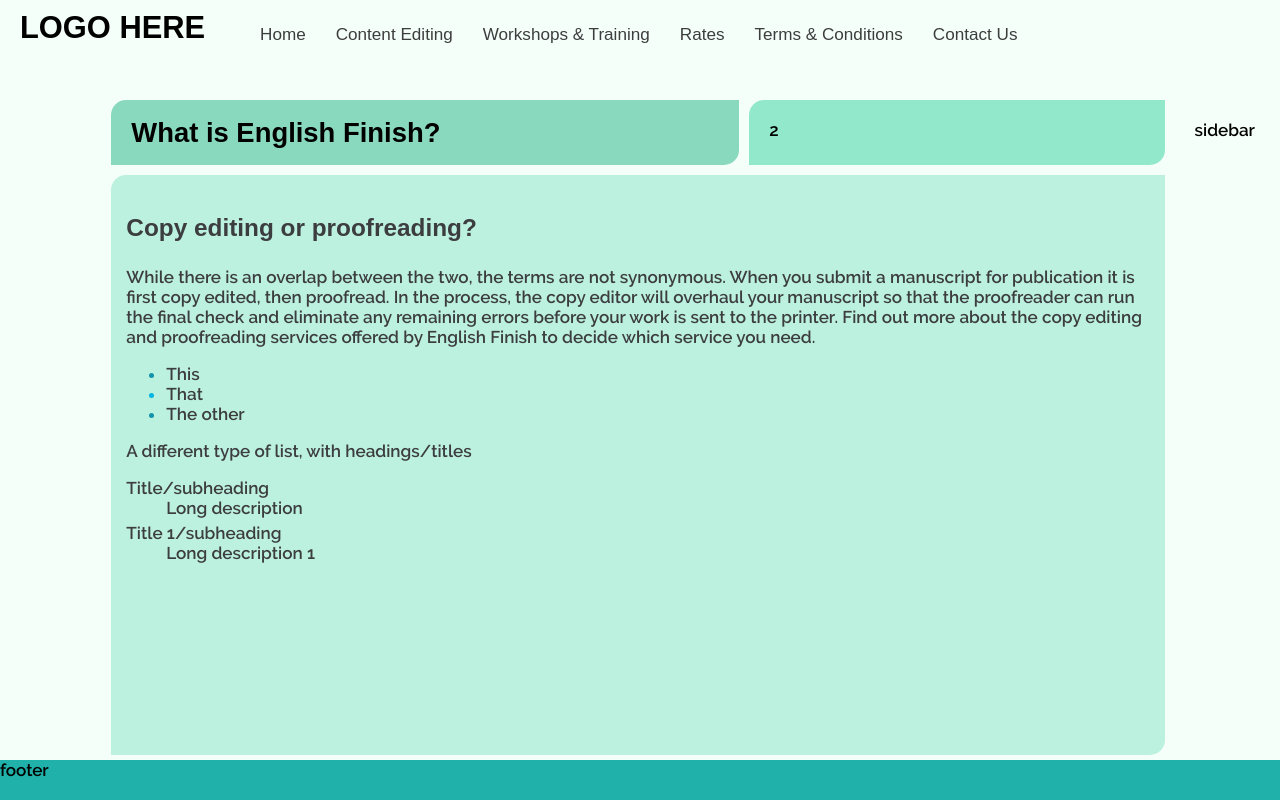
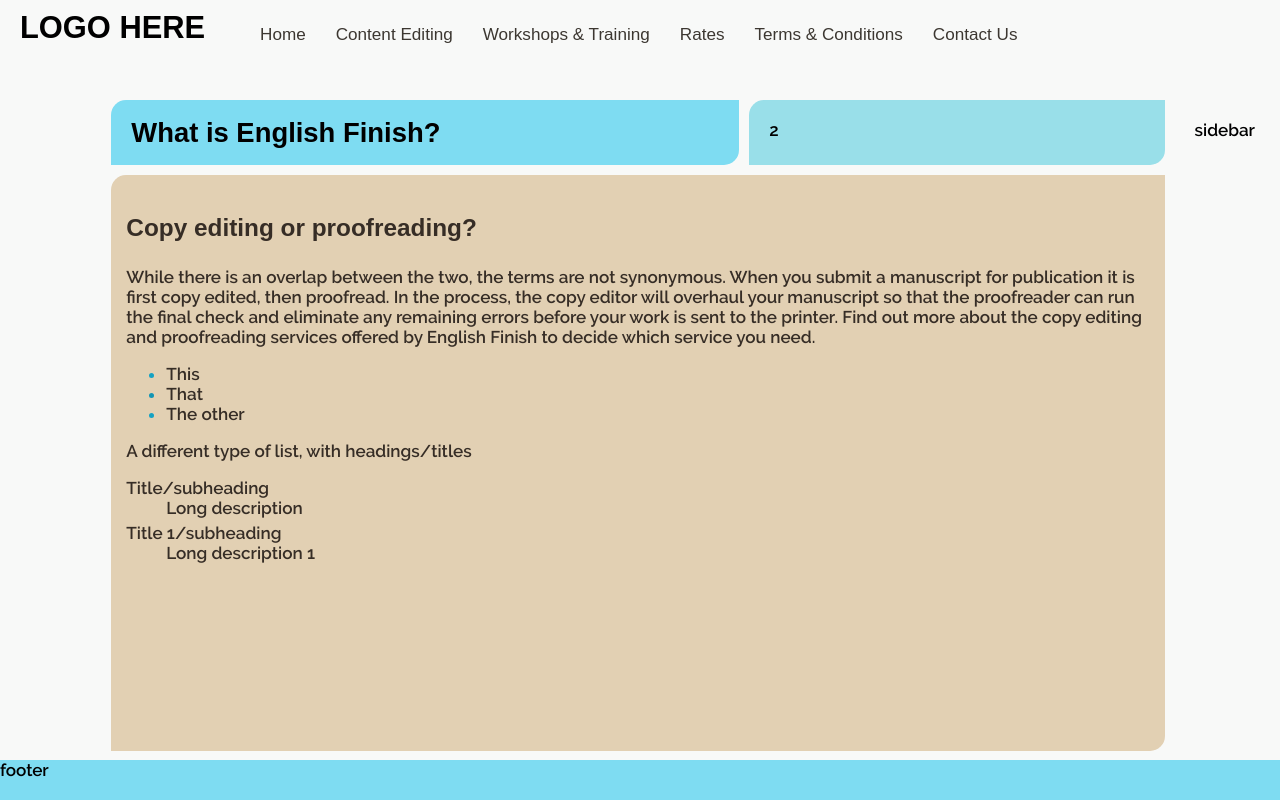
Before and after one commit to MissArray/Artigraphy-BLUEPRINT, a plain HTML site: page index.html in a window 1280 px wide. Drawn offline with Linux system fonts and the light colour scheme.

Commit message:
Added style guide and adjusted colour scheme

```diff
--- a/style.css
+++ b/style.css
@@ -16,19 +16,20 @@
 
 
 :root {
-  --accent-colour1: #ff9175;
+  --accent-colour1: #70D9F1;
+  --accent-colour2: #CA9171;
   --bodytext: 'Raleway', Arial, sans-serif;
   --medium-text: 'Raleway Medium', Arial, Helvetica, sans-serif;
   --semibold-text: 'Raleway Semibold', Arial, sans-serif;
-  --main-bckg-colour: 	mintcream;
-  --bckg-colour-darker1: #91e8cb;
-  --bckg-colour-darker2: #89d9be;
-  --list-marker-colour-even: rgb(0, 181, 226);
-  --list-marker-colour-odd: #1492a8;
-  --linkcolour-unv: #3c3d3e;      /*Baltic Sea, balticsea*/
-  --main-txt-colour: #3c3d3e;
-  --main-txt-bckg: #BDF1DF;
-  --sliding-menu-bckg: #F49D69;
+  --basic-bckg-colour: 	#F8F9F8;
+  --bckg-colour-darker1: #99dfe9;
+  --bckg-colour-darker2: #7EDCF2;
+  --list-marker-colour-even: #1295b4;
+  --list-marker-colour-odd: #14a2c3;
+  --linkcolour-unv: #3c3731;     /*blackpepper*/
+  --basic-txt-colour: #362d26;  /*coffeebean*/
+  --basic-txt-bckg: #E2D0B3;
+  --sliding-menu-bckg: #D7C6AD;
 }
 
 @font-face {
@@ -78,7 +79,7 @@
   margin: 0px;
   font-family: var(--bodytext, Arial, Helvetica, sans-serif);
   font-size: calc(12px + 0.4vw);
-  background-color: var(--main-bckg-colour);
+  background-color: var(--basic-bckg-colour);
  }
 
 header, footer {
@@ -89,7 +90,7 @@
   display: flex;
   height: 10vh;
   margin-bottom: 15px;
-  background-color: var(--main-bckg-colour);
+  background-color: var(--basic-bckg-colour);
 }
 
 /* Shift sidebar to bottom of mobile screen. */
@@ -97,7 +98,7 @@
 #sidebar {
   grid-column: span 12;
   grid-row: 3 / 4;
-  background-color: var(--main-bckg-colour);
+  background-color: var(--basic-bckg-colour);
 }
 
 /*
@@ -111,6 +112,7 @@
   grid-template-columns: repeat(12, 1fr);
   grid-template-rows: 75px auto 5vh;
   height: 50vh;
+  margin-bottom: 0.25em;
 }
 
 main > div, section {
@@ -124,37 +126,33 @@
   display: flex;
   flex-direction: column;
   justify-content: center;
-  background-color: var(--bckg-colour-darker2);
+  background-color: var(--bckg-colour-darker2, aqua);
   border-radius: 15px 0;
 }
 
 #main-centre-t {
   grid-column: 10 / 12;
   grid-row: 1 / 2;
-  background-color: var(--bckg-colour-darker1);
+  background-color: var(--bckg-colour-darker1, turquoise);
   border-radius: 15px 0;
 }
 
 #main-text {
   grid-column: 2 / 12;
   grid-row: 2 / 3;
-  background-color: var(--main-txt-bckg);
+  background-color: var(--basic-txt-bckg, wheat);
   font-family: var(--bodytext);
-  color: var(--main-txt-colour);
+  color: var(--basic-txt-colour, darkslategray);
   border-radius: 15px 0;
 }
 
 footer {
   height: 5vh;
   flex-shrink: 0;
-  background-color: lightseagreen;
+  background-color: var(--bckg-colour-darker2, darkturquoise);
 }
 
 /*-------NAVBAR: MOBILE FIRST------*/
-
-/* .backdrop {
-  background-color: 	#FFB984;
-} */
 
 /* Screen reader only */
 .scr-read-only {
@@ -180,7 +178,7 @@
 
   .menu-toggle:hover,
   .menu-toggle:focus {
-    color: #e9632f;
+    color: var(--accent-colour2, tan);
   }
 
 
@@ -205,10 +203,10 @@
 
 #navbar-close {
   font-size: 1.5em;
-  background-color: #f7ad82;
+  background-color: var(--bckg-colour-darker1, turquoise);
   border-radius: 50%;
   padding: 0.4em 0.5em;
-  margin: 4px;
+  margin: 8px;
 }
 
   .navbar ul {
@@ -221,7 +219,7 @@
             box-shadow: -8px 0 8px rgba(0,0,0,.5);
     min-height: 100%;
     width: 70vw;
-    background-color: var(--sliding-menu-bckg);
+    background-color: var(--sliding-menu-bckg, burlywood);
   }
 
   .navbar a {
@@ -240,11 +238,6 @@
     margin-top: 1.5em;
   }
 
-  /* .navbar a:hover,
-  .navbar a:focus {
-    background: #333;
-    text-decoration: underline;
-  } */
 
   /*---- ANIMATE LINK UNDERLINE ----*/
   /* Add the 2nd class .animate-underline to the respective links */
@@ -317,7 +310,7 @@
     width: 100%;
     height: 100%;
     z-index: 998;
-    background: rgba(52, 124, 128, 0.71);
+    background: rgba(112, 217, 241, 0.71);
     cursor: default;
   }
 
@@ -360,7 +353,7 @@
 }
 
 .plain-list span {
-  color: var( --main-txt-colour);
+  color: var( --basic-txt-colour, darkslategray);
 }
 
 dt {
@@ -404,7 +397,7 @@
       box-shadow: none;
       height: auto;
       width: auto;
-      background-color: var(--main-bckg-colour);
+      background-color: var(--basic-bckg-colour);
       }
 
     .navbar a {
@@ -436,7 +429,7 @@
   #sidebar {
     grid-column: 12 / 13;
     grid-row: 1 / 3;
-    background-color: var(--main-bckg-colour);
+    background-color: var(--basic-bckg-colour);
   }
 
 
```
Also changed, not shown: 1 other file.
